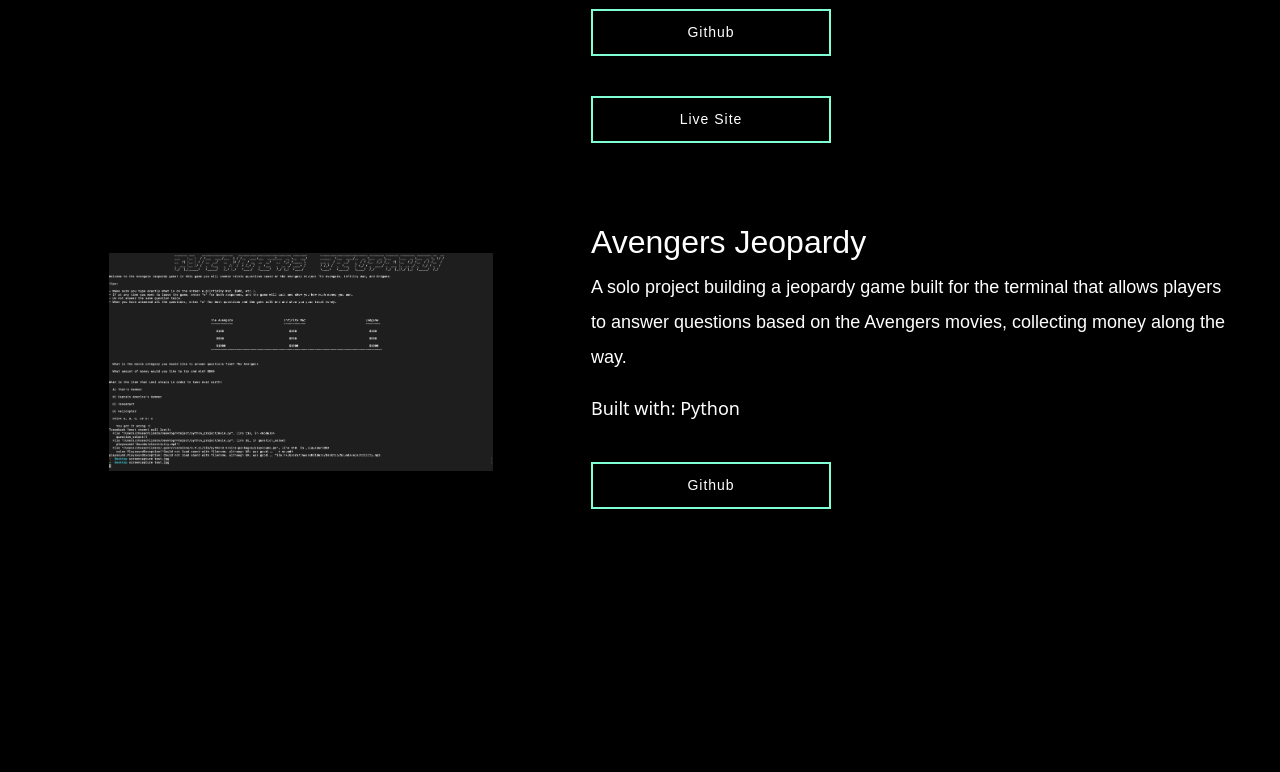
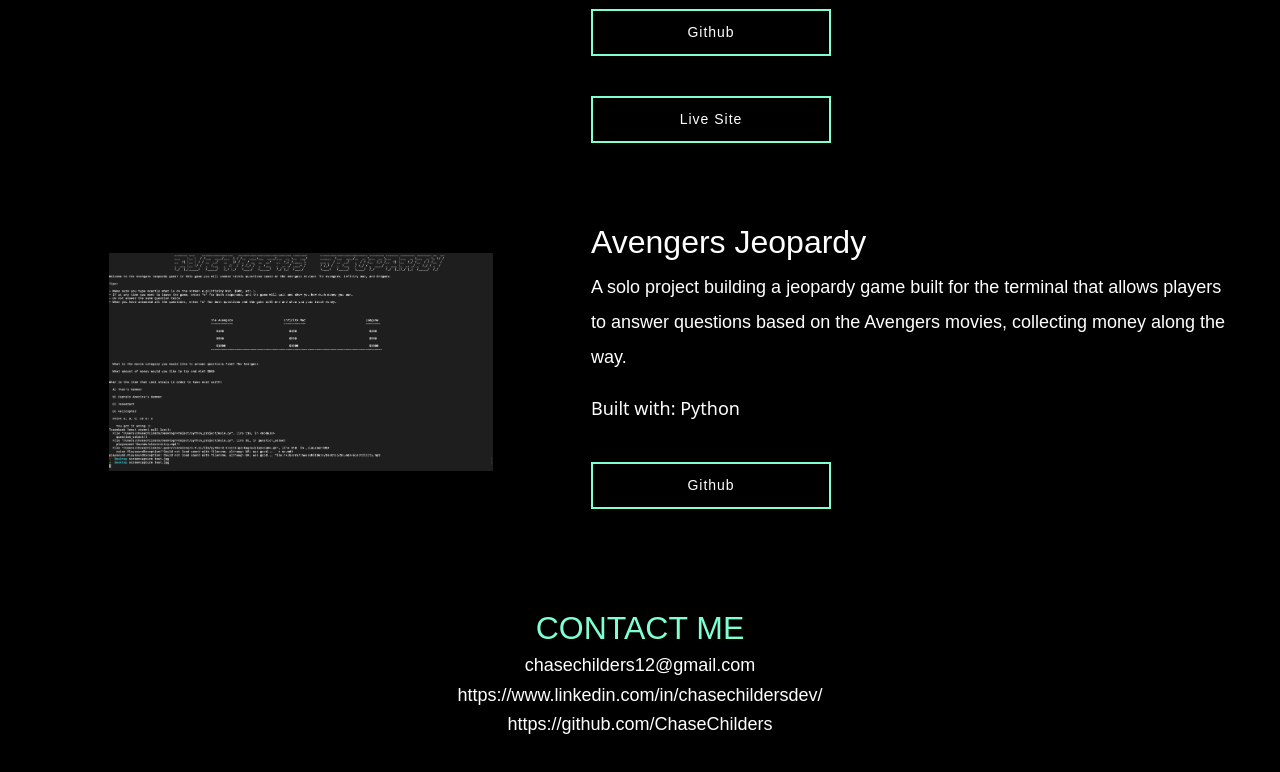
Before and after one commit to ChaseChilders/Portfolio-Website, a plain HTML site: page index.html in a window 1280 px wide. Shown: the part 2009-2781 px from the top of the page. Before the commit the page ends 2578 px from the top, so only its background shows below. Drawn offline with nearby package versions, Linux system fonts and the light colour scheme; a web font is replaced by a local one.

Commit message:
added contact

```diff
--- a/index.html
+++ b/index.html
@@ -119,6 +119,21 @@
       </div>
     </div>
   </div>
+  <div class="contactInfo">
+    <div>
+      <h2 class="contactMe">CONTACT ME</h2>
+    </div>
+    <div>
+      <h2 class="contact">chasechilders12@gmail.com</h2>
+    </div>
+    <div>
+      <h2 class="contact">https://www.linkedin.com/in/chasechildersdev/</h2>
+    </div>
+    <div>
+      <h2 class="contact">
+        https://github.com/ChaseChilders</h2>
+    </div>
+  </div>
 </body>
 
 </html>
--- a/style.css
+++ b/style.css
@@ -237,3 +237,24 @@
 #python {
   margin-bottom: 40px;
 }
+
+.contactInfo {
+  display: flex;
+  flex-direction: column;
+  font-size: 5px;
+  justify-content: space-around;
+  margin-top: 40px;
+  margin-bottom: 40px;
+  color: white;
+  font-family: "Lexend Exa", sans-serif;
+  align-items: center;
+}
+
+.contact {
+  font-size: 18px;
+  font-weight: 200;
+}
+
+.contactMe {
+  color: rgb(127, 255, 212);
+}
```
